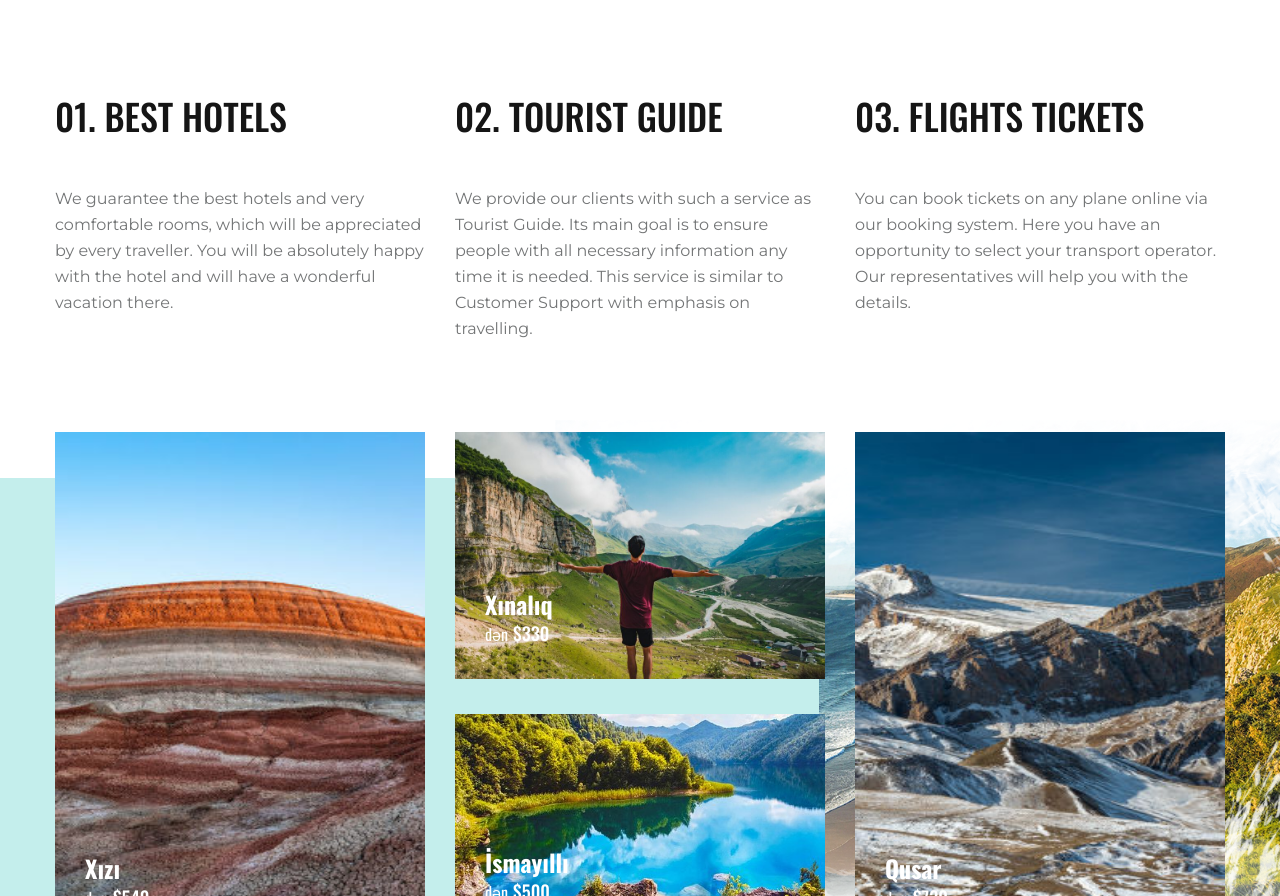
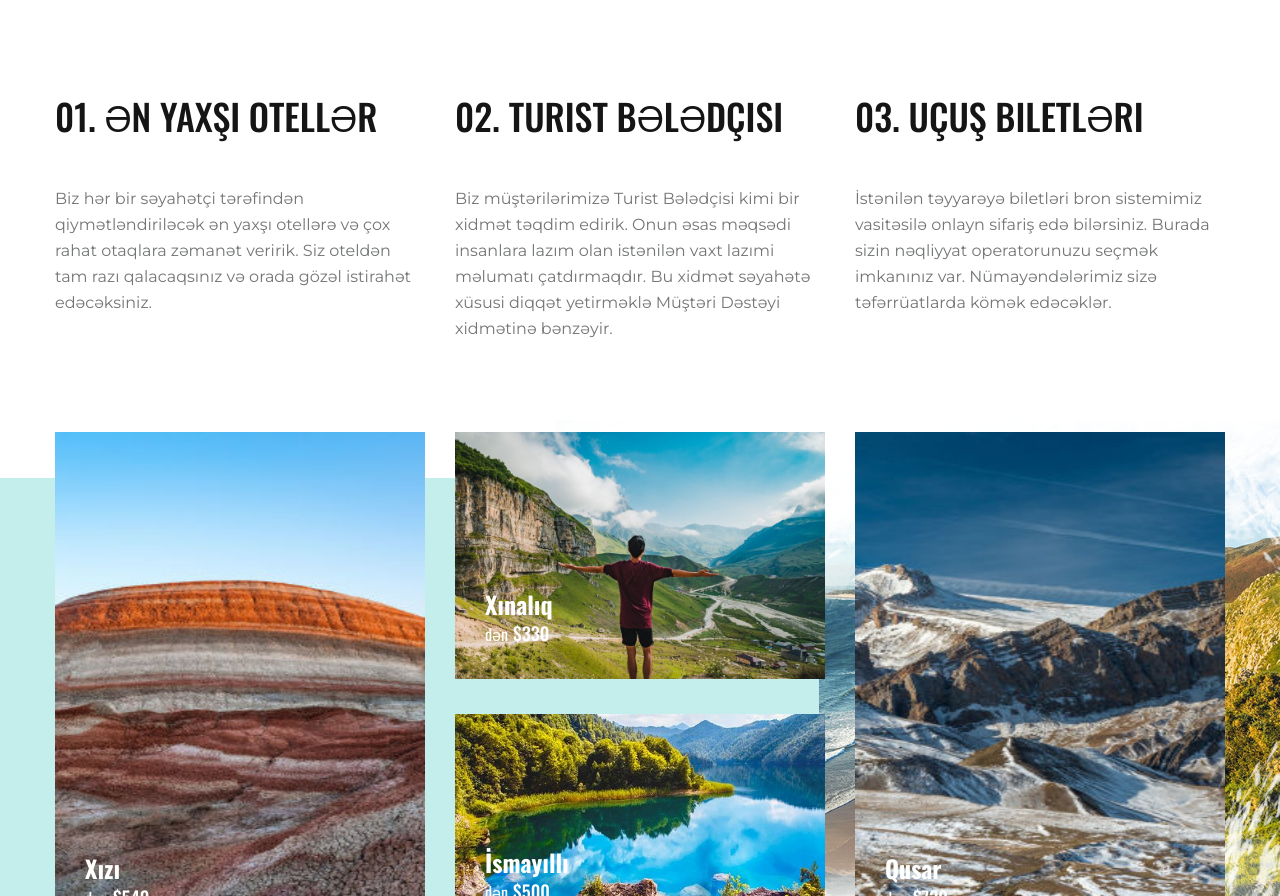
Before and after one commit to FeridQarayev/beautiful_places_app, a React (Create React App) app in the folder client/: page / in a window 1280 px wide. Shown: the part 2278-3174 px from the top of the page. Built offline with nearby package versions, Linux system fonts and the light colour scheme.

Commit message:
text translate advantages section

```diff
--- a/client/src/pages/base/home/index.tsx
+++ b/client/src/pages/base/home/index.tsx
@@ -67,25 +67,25 @@ function Home(): JSX.Element {
         <div className={style.advantages__container}>
           <div className={style.advantages__container__row}>
             <div data-aos="fade-up" data-aos-delay="200" className={style.advantages__container__row__card}>
-              <h2>01. best Hotels</h2>
+              <h2>01. Ən yaxşı otellər</h2>
               <p>
-                We guarantee the best hotels and very comfortable rooms, which will be appreciated by every traveller.
-                You will be absolutely happy with the hotel and will have a wonderful vacation there.
+                Biz hər bir səyahətçi tərəfindən qiymətləndiriləcək ən yaxşı otellərə və çox rahat otaqlara zəmanət
+                veririk. Siz oteldən tam razı qalacaqsınız və orada gözəl istirahət edəcəksiniz.
               </p>
             </div>
             <div data-aos="fade-up" data-aos-delay="300" className={style.advantages__container__row__card}>
-              <h2>02. Tourist Guide</h2>
+              <h2>02. Turist Bələdçisi</h2>
               <p>
-                We provide our clients with such a service as Tourist Guide. Its main goal is to ensure people with all
-                necessary information any time it is needed. This service is similar to Customer Support with emphasis
-                on travelling.
+                Biz müştərilərimizə Turist Bələdçisi kimi bir xidmət təqdim edirik. Onun əsas məqsədi insanlara lazım
+                olan istənilən vaxt lazımi məlumatı çatdırmaqdır. Bu xidmət səyahətə xüsusi diqqət yetirməklə Müştəri
+                Dəstəyi xidmətinə bənzəyir.
               </p>
             </div>
             <div data-aos="fade-up" data-aos-delay="400" className={style.advantages__container__row__card}>
-              <h2>03. Flights Tickets</h2>
+              <h2>03. Uçuş biletləri</h2>
               <p>
-                You can book tickets on any plane online via our booking system. Here you have an opportunity to select
-                your transport operator. Our representatives will help you with the details.
+                İstənilən təyyarəyə biletləri bron sistemimiz vasitəsilə onlayn sifariş edə bilərsiniz. Burada sizin
+                nəqliyyat operatorunuzu seçmək imkanınız var. Nümayəndələrimiz sizə təfərrüatlarda kömək edəcəklər.
               </p>
             </div>
           </div>
```
